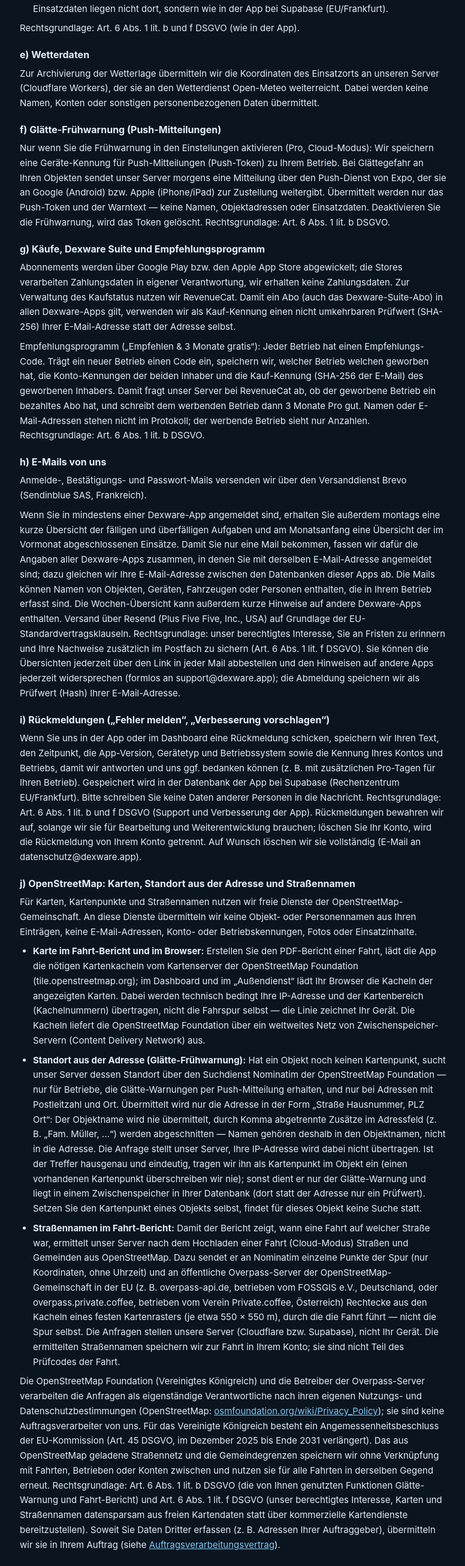
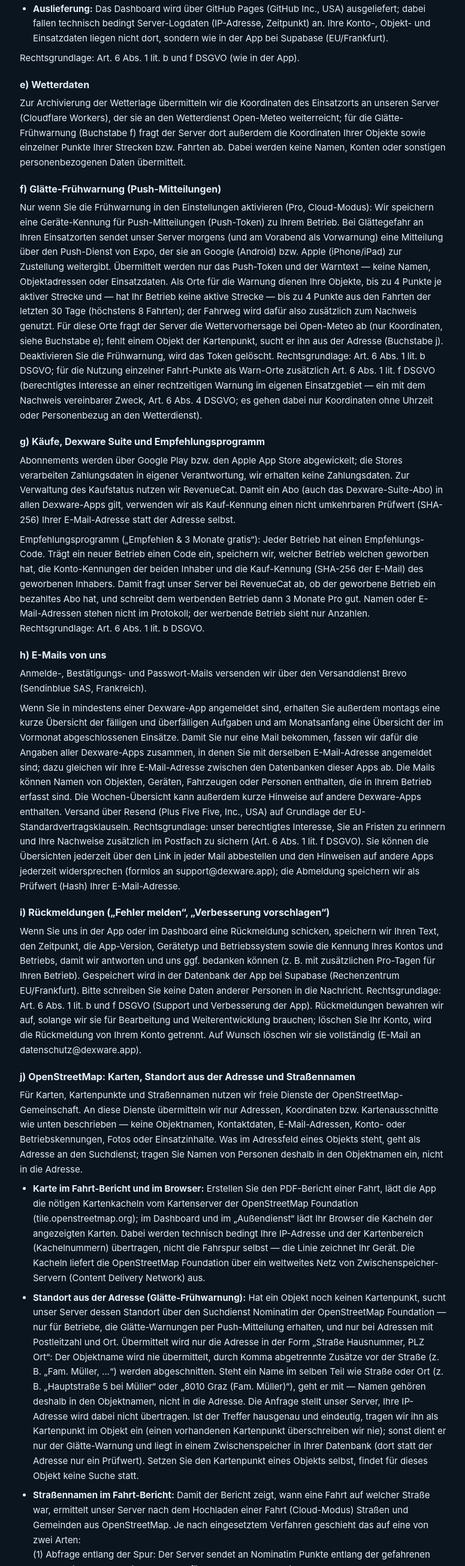
Before and after one commit to CraftlogAPP/winterdex-web, a plain HTML site: page datenschutz.html in a window 1280 px wide. Shown: the part 2313-4924 px from the top of the page at 60% size, without its empty margins (251-1027 px from the left). Drawn offline with Linux system fonts and the light colour scheme.

Commit message:
Datenschutz + AVV (Stand 25.11.2026) nachgeschärft: Namen im Adressfeld, Spurpunkte, Warn-Orte
- d2/j: keine absolute Zusage „keine Namen“ mehr – was im Adressfeld steht, geht als Adresse an Nominatim
  (Server: nur „Straße Hausnummer, PLZ Ort“, Namen im selben Teil gehen mit); Hinweis, Namen in den Objektnamen
- j: Straßennamen in zwei Verfahren beschrieben – Abfrage entlang der Spur (bis etwa 60 Punkte je Fahrt, ungefähr
  alle 200 m und an Abbiegungen, zusammen der ungefähre Verlauf) bzw. Kartenabgleich (Overpass-Rechtecke, Nominatim
  nur einzelne Punkte für die Gemeinde)
- e/f: Glätte-Frühwarnung nutzt auch bis zu 4 Punkte je aktiver Strecke bzw. aus den Fahrten der letzten 30 Tage
  (an Open-Meteo nur Koordinaten); Vorabend-Vorwarnung; Rechtsgrundlage für die Fahrt-Punkte ergänzt
- 4: Open-Meteo und Nominatim entsprechend; avv.html aus dem Baukasten neu erzeugt

```diff
--- a/datenschutz.html
+++ b/datenschutz.html
@@ -120,8 +120,10 @@
       <li><strong>Adresssuche und Import:</strong> Wenn Sie im Dashboard ein Objekt ohne Standort anlegen oder bearbeiten oder
         Objekte aus einer Excel- bzw. CSV-Liste importieren, bestimmt der Browser den Standort aus der Objektadresse über den
         Suchdienst Nominatim von OpenStreetMap (für Glätte-Frühwarnung und GPS-Abstand; nur bei Adressen mit Postleitzahl und
-        Ort). Übermittelt wird nur die Adresse — technisch bedingt mit Ihrer IP-Adresse —, keine Namen, Kontaktdaten oder
-        Einsatzdaten; beim Import lässt sich das abschalten. Die Import-Datei und die Suchergebnisse werden nur im
+        Ort). Übermittelt wird die Adresse aus dem Adressfeld — technisch bedingt mit Ihrer IP-Adresse —, nicht der
+        Objektname und keine Kontaktdaten oder Einsatzdaten. Steht im Adressfeld zusätzlich ein Name (z. B. „Fam. Müller“),
+        kann er mit übermittelt werden; tragen Sie Namen deshalb in den Objektnamen ein, nicht in die Adresse. Beim Import
+        lässt sich die Standortsuche abschalten. Die Import-Datei und die Suchergebnisse werden nur im
         Arbeitsspeicher Ihres Browsers verarbeitet und nicht auf dem Gerät abgelegt; gespeichert werden nur die angelegten
         Objekte in Ihrem Konto.</li>
       <li><strong>Karten:</strong> Für die Karten im Dashboard und im „Außendienst“ (z. B. Fahrten, Objekte, PDF-Bericht)
@@ -133,15 +135,23 @@
     <p>Rechtsgrundlage: Art. 6 Abs. 1 lit. b und f DSGVO (wie in der App).</p>
     <h3>e) Wetterdaten</h3>
     <p>Zur Archivierung der Wetterlage übermitteln wir die Koordinaten des Einsatzorts an unseren
-      Server (Cloudflare Workers), der sie an den Wetterdienst Open-Meteo weiterreicht. Dabei werden
-      keine Namen, Konten oder sonstigen personenbezogenen Daten übermittelt.</p>
+      Server (Cloudflare Workers), der sie an den Wetterdienst Open-Meteo weiterreicht; für die Glätte-Frühwarnung
+      (Buchstabe f) fragt der Server dort außerdem die Koordinaten Ihrer Objekte sowie einzelner Punkte Ihrer Strecken
+      bzw. Fahrten ab. Dabei werden keine Namen, Konten oder sonstigen personenbezogenen Daten übermittelt.</p>
     <h3>f) Glätte-Frühwarnung (Push-Mitteilungen)</h3>
     <p>Nur wenn Sie die Frühwarnung in den Einstellungen aktivieren (Pro, Cloud-Modus): Wir speichern
       eine Geräte-Kennung für Push-Mitteilungen (Push-Token) zu Ihrem Betrieb. Bei Glättegefahr an
-      Ihren Objekten sendet unser Server morgens eine Mitteilung über den Push-Dienst von Expo, der sie
-      an Google (Android) bzw. Apple (iPhone/iPad) zur Zustellung weitergibt. Übermittelt werden nur
-      das Push-Token und der Warntext — keine Namen, Objektadressen oder Einsatzdaten. Deaktivieren
-      Sie die Frühwarnung, wird das Token gelöscht. Rechtsgrundlage: Art. 6 Abs. 1 lit. b DSGVO.</p>
+      Ihren Einsatzorten sendet unser Server morgens (und am Vorabend als Vorwarnung) eine Mitteilung über den
+      Push-Dienst von Expo, der sie an Google (Android) bzw. Apple (iPhone/iPad) zur Zustellung weitergibt. Übermittelt
+      werden nur das Push-Token und der Warntext — keine Namen, Objektadressen oder Einsatzdaten. Als Orte für die
+      Warnung dienen Ihre Objekte, bis zu 4 Punkte je aktiver Strecke und — hat Ihr Betrieb keine aktive Strecke —
+      bis zu 4 Punkte aus den Fahrten der letzten 30 Tage (höchstens 8 Fahrten); der Fahrweg wird dafür also zusätzlich
+      zum Nachweis genutzt. Für diese Orte fragt der Server die Wettervorhersage bei Open-Meteo ab (nur Koordinaten,
+      siehe Buchstabe e); fehlt einem Objekt der Kartenpunkt, sucht er ihn aus der Adresse (Buchstabe j). Deaktivieren
+      Sie die Frühwarnung, wird das Token gelöscht. Rechtsgrundlage: Art. 6 Abs. 1 lit. b DSGVO; für die Nutzung
+      einzelner Fahrt-Punkte als Warn-Orte zusätzlich Art. 6 Abs. 1 lit. f DSGVO (berechtigtes Interesse an einer
+      rechtzeitigen Warnung im eigenen Einsatzgebiet — ein mit dem Nachweis vereinbarer Zweck, Art. 6 Abs. 4 DSGVO; es
+      gehen dabei nur Koordinaten ohne Uhrzeit oder Personenbezug an den Wetterdienst).</p>
     <h3>g) Käufe, Dexware Suite und Empfehlungsprogramm</h3>
     <p>Abonnements werden über Google Play bzw. den Apple App Store abgewickelt; die Stores verarbeiten Zahlungsdaten in
       eigener Verantwortung, wir erhalten keine Zahlungsdaten. Zur Verwaltung des Kaufstatus nutzen wir RevenueCat. Damit
@@ -177,8 +187,10 @@
       getrennt. Auf Wunsch löschen wir sie vollständig (E-Mail an datenschutz@dexware.app).</p>
     <h3>j) OpenStreetMap: Karten, Standort aus der Adresse und Straßennamen</h3>
     <p>Für Karten, Kartenpunkte und Straßennamen nutzen wir freie Dienste der OpenStreetMap-Gemeinschaft. An diese
-      Dienste übermitteln wir keine Objekt- oder Personennamen aus Ihren Einträgen, keine E-Mail-Adressen, Konto- oder
-      Betriebskennungen, Fotos oder Einsatzinhalte.</p>
+      Dienste übermitteln wir nur Adressen, Koordinaten bzw. Kartenausschnitte wie unten beschrieben — keine Objektnamen,
+      Kontaktdaten, E-Mail-Adressen, Konto- oder Betriebskennungen, Fotos oder Einsatzinhalte. Was im Adressfeld eines
+      Objekts steht, geht als Adresse an den Suchdienst; tragen Sie Namen von Personen deshalb in den Objektnamen ein,
+      nicht in die Adresse.</p>
     <ul>
       <li><strong>Karte im Fahrt-Bericht und im Browser:</strong> Erstellen Sie den PDF-Bericht einer Fahrt, lädt die App
         die nötigen Kartenkacheln vom Kartenserver der OpenStreetMap Foundation (tile.openstreetmap.org); im Dashboard und
@@ -190,20 +202,29 @@
         unser Server dessen Standort über den Suchdienst Nominatim der OpenStreetMap Foundation — nur für Betriebe, die
         Glätte-Warnungen per Push-Mitteilung erhalten, und nur bei Adressen mit Postleitzahl und Ort. Übermittelt wird
         nur die Adresse in der Form „Straße Hausnummer, PLZ Ort“: Der Objektname wird nie übermittelt, durch Komma
-        abgetrennte Zusätze im Adressfeld (z. B. „Fam. Müller, …“) werden abgeschnitten — Namen gehören deshalb in den
-        Objektnamen, nicht in die Adresse. Die Anfrage stellt unser Server, Ihre IP-Adresse wird dabei nicht übertragen.
+        abgetrennte Zusätze vor der Straße (z. B. „Fam. Müller, …“) werden abgeschnitten. Steht ein Name im selben Teil
+        wie Straße oder Ort (z. B. „Hauptstraße 5 bei Müller“ oder „8010 Graz (Fam. Müller)“), geht er mit — Namen
+        gehören deshalb in den Objektnamen, nicht in die Adresse. Die Anfrage stellt unser Server, Ihre IP-Adresse wird
+        dabei nicht übertragen.
         Ist der Treffer hausgenau und eindeutig, tragen wir ihn als Kartenpunkt im Objekt ein (einen vorhandenen
         Kartenpunkt überschreiben wir nie); sonst dient er nur der Glätte-Warnung und liegt in einem
         Zwischenspeicher in Ihrer Datenbank (dort statt der Adresse nur ein Prüfwert). Setzen Sie den Kartenpunkt eines
         Objekts selbst, findet für dieses Objekt keine Suche statt.</li>
       <li><strong>Straßennamen im Fahrt-Bericht:</strong> Damit der Bericht zeigt, wann eine Fahrt auf welcher Straße war,
-        ermittelt unser Server nach dem Hochladen einer Fahrt (Cloud-Modus) Straßen und Gemeinden aus OpenStreetMap. Dazu
-        sendet er an Nominatim einzelne Punkte der Spur (nur Koordinaten, ohne Uhrzeit) und an öffentliche
-        Overpass-Server der OpenStreetMap-Gemeinschaft in der EU (z. B. overpass-api.de, betrieben vom FOSSGIS e.V.,
-        Deutschland, oder overpass.private.coffee, betrieben vom Verein Private.coffee, Österreich) Rechtecke aus den
-        Kacheln eines festen Kartenrasters (je etwa 550 × 550 m), durch die die Fahrt führt — nicht die Spur selbst.
-        Die Anfragen stellen unsere Server (Cloudflare bzw. Supabase), nicht Ihr Gerät. Die ermittelten Straßennamen
-        speichern wir zur Fahrt in Ihrem Konto; sie sind nicht Teil des Prüfcodes der Fahrt.</li>
+        ermittelt unser Server nach dem Hochladen einer Fahrt (Cloud-Modus) Straßen und Gemeinden aus OpenStreetMap. Je
+        nach eingesetztem Verfahren geschieht das auf eine von zwei Arten:
+        <br/>(1) Abfrage entlang der Spur: Der Server sendet an Nominatim Punkte entlang der gefahrenen Spur — bis zu
+        etwa 60 je Fahrt, ungefähr alle 200 m, an Abbiegungen und zur genaueren Bestimmung eines Straßenwechsels. Die
+        Anfragen einer Fahrt gehen kurz nacheinander ab; zusammen geben die Punkte den ungefähren Verlauf der Fahrt wieder.
+        <br/>(2) Kartenabgleich: Der Server lädt bei öffentlichen Overpass-Servern der OpenStreetMap-Gemeinschaft in der EU
+        (z. B. overpass-api.de, betrieben vom FOSSGIS e.V., Deutschland, oder overpass.private.coffee, betrieben vom Verein
+        Private.coffee, Österreich) das Straßennetz für Rechtecke aus den Kacheln eines festen Kartenrasters (je etwa
+        550 × 550 m), durch die die Fahrt führt — nicht die Spur selbst; die Rechtecke lassen nur grob die Gegend
+        erkennen, schon gespeicherte Kacheln werden nicht erneut geladen. Bei Nominatim fragt er nur einzelne Punkte ab,
+        deren Gemeinde noch nicht bekannt ist (meist wenige je Fahrt).
+        <br/>In beiden Fällen gehen nur Koordinaten bzw. Rechtecke hinaus — ohne Uhrzeit, Namen oder Kennungen. Die Anfragen
+        stellen unsere Server (Cloudflare bzw. Supabase), nicht Ihr Gerät. Die ermittelten Straßennamen speichern wir zur
+        Fahrt in Ihrem Konto; sie sind nicht Teil des Prüfcodes der Fahrt.</li>
     </ul>
     <p>Die OpenStreetMap Foundation (Vereinigtes Königreich) und die Betreiber der Overpass-Server verarbeiten die
       Anfragen als eigenständige Verantwortliche nach ihren eigenen Nutzungs- und Datenschutzbestimmungen (OpenStreetMap:
@@ -222,11 +243,13 @@
       <li><strong>Supabase</strong> (Supabase Pte. Ltd., Singapur; Datenbank &amp; Anmeldung; Datenregion EU/Frankfurt; EU-Standardvertragsklauseln) — speichert Konto-, Objekt- und Einsatzdaten; ermittelt außerdem mit einer Server-Funktion (Edge Function) die Straßennamen zu Fahrten (Buchstabe j).</li>
       <li><strong>Cloudflare</strong> (Cloudflare, Inc., USA; Server/Workers; EU-Standardvertragsklauseln) — technische Verarbeitung der Wetter-Anfragen
         und zeitgesteuerter Aufgaben (Glätte-Frühwarnung, Standort aus der Adresse, Straßennamen zu Fahrten).</li>
-      <li><strong>Open-Meteo</strong> — Wetterdaten; erhält ausschließlich Koordinaten.</li>
+      <li><strong>Open-Meteo</strong> — Wetterdaten; erhält ausschließlich Koordinaten (Einsatzorte; für die Glätte-Frühwarnung
+        Objekte sowie einzelne Punkte von Strecken bzw. Fahrten).</li>
       <li><strong>OpenStreetMap Foundation</strong> (Vereinigtes Königreich; eigenständig verantwortlich; Angemessenheitsbeschluss
         der EU-Kommission) — Kartenkacheln für Karten in App-Bericht und Browser (erhält technisch bedingt die IP-Adresse und den
-        Kartenbereich) und Suchdienst Nominatim (erhält Objektadressen ohne Objektnamen bzw. einzelne Koordinaten; bei der Adresssuche im
-        Dashboard zusätzlich technisch bedingt Ihre IP-Adresse). Siehe Buchstaben d2 und j.</li>
+        Kartenbereich) und Suchdienst Nominatim (erhält Objektadressen ohne Objektnamen bzw. Koordinaten von Punkten
+        entlang der Fahrspur, ohne Uhrzeit; bei der Adresssuche im Dashboard zusätzlich technisch bedingt Ihre
+        IP-Adresse). Siehe Buchstaben d2 und j.</li>
       <li><strong>Overpass-Server der OpenStreetMap-Gemeinschaft</strong> (in der EU, z. B. FOSSGIS e.V., Deutschland;
         Private.coffee, Österreich; eigenständig verantwortlich) — Straßennetz für die Straßennamen zu Fahrten; erhalten von
         unserem Server nur Rechtecke aus Kacheln eines festen Kartenrasters (Buchstabe j).</li>
```
Also changed, not shown: avv.html (+14 -9 lines).
